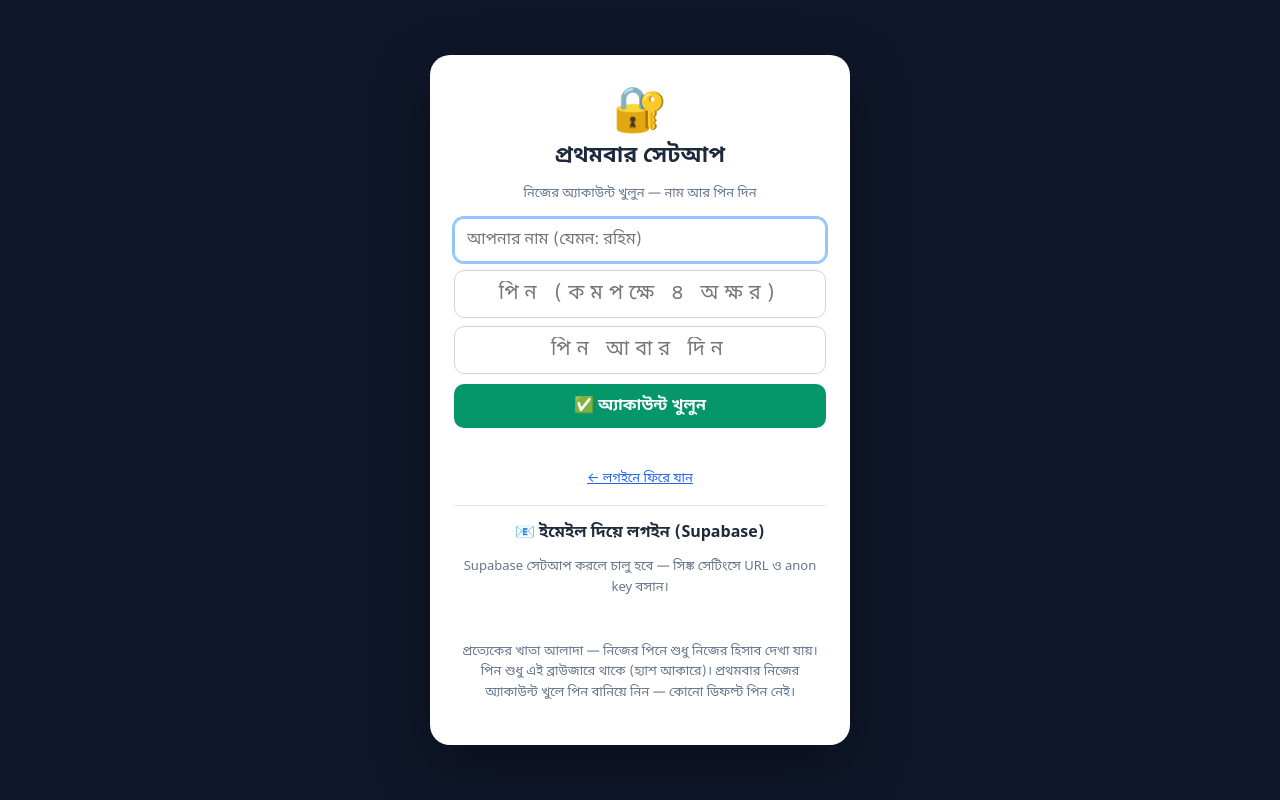
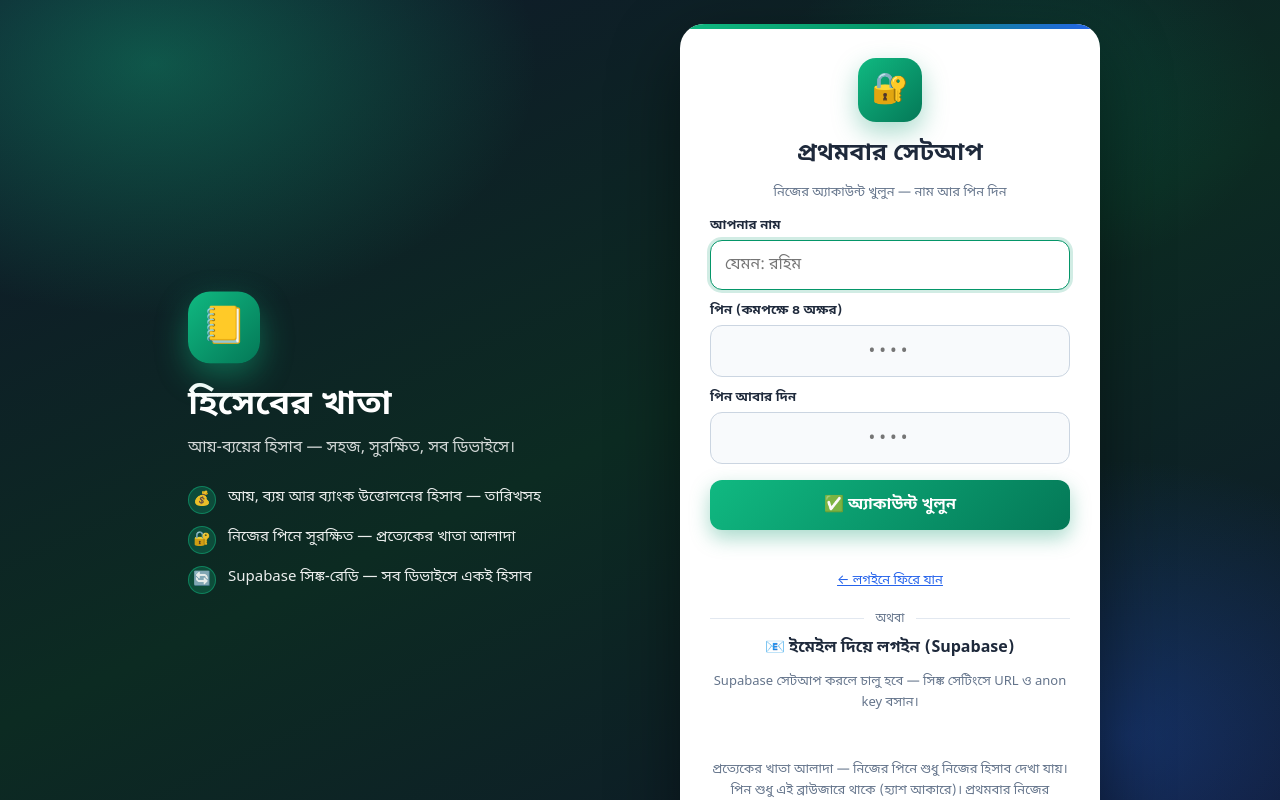
Before and after one commit to mazahar007/ajkerhiseb, a plain HTML site: page index.html in a window 1280 px wide. Drawn offline with Linux system fonts and the light colour scheme.

Commit message:
Redesign login page: full-page premium design with brand panel + gradient, split layout on desktop, stacked on mobile; login/signup/forgot-PIN behaviour unchanged

```diff
--- a/index.html
+++ b/index.html
@@ -132,18 +132,59 @@ footer{color:var(--muted);font-size:13px;text-align:center;margin-top:24px}
 .bottomnav a{display:flex;flex-direction:column;align-items:center;padding:8px 0 10px;color:#475569;text-decoration:none;cursor:pointer}
 .bottomnav a.active{color:var(--green);font-weight:700}
 .bottomnav .ic{font-size:18px;line-height:1.2}
-/* ---- Lock screen ---- */
+/* ---- Lock screen (full-page premium login) ---- */
 body.locked .app,body.locked .bottomnav{display:none}
-.lock-screen{position:fixed;inset:0;z-index:100;background:var(--navy);color:#fff;display:flex;align-items:center;justify-content:center;padding:20px;overflow-y:auto}
+.lock-screen{position:fixed;inset:0;z-index:100;color:#fff;display:flex;align-items:center;justify-content:center;padding:24px;overflow-y:auto;
+  background:
+    radial-gradient(640px 420px at 12% 8%, rgba(16,185,129,.38), transparent 60%),
+    radial-gradient(560px 460px at 88% 92%, rgba(37,99,235,.30), transparent 60%),
+    radial-gradient(420px 300px at 80% 12%, rgba(5,150,105,.22), transparent 60%),
+    linear-gradient(155deg,#0f172a 0%,#0c2b22 52%,#0f172a 100%)}
 .lock-screen[hidden]{display:none}
-.lock-card{background:#fff;color:var(--ink);border-radius:20px;padding:28px 24px;width:100%;max-width:420px;text-align:center;box-shadow:0 20px 60px rgba(0,0,0,.4);margin:auto}
-.lock-card h2{margin:0 0 6px;font-size:22px}
-.lock-card .lock-emoji{font-size:44px}
-.lock-card input{text-align:center;font-size:20px;letter-spacing:6px}
-.lock-card .btn{width:100%;margin-top:10px}
+.lock-wrap{position:relative;z-index:1;display:flex;align-items:center;width:100%;max-width:920px;margin:auto;animation:lockIn .45s ease}
+@keyframes lockIn{from{opacity:0;transform:translateY(10px)}to{opacity:1;transform:none}}
+.lock-brand{flex:1 1 auto;color:#fff;padding:36px 40px 36px 8px;display:flex;flex-direction:column;justify-content:center}
+.lock-logo{width:72px;height:72px;border-radius:22px;background:linear-gradient(135deg,#10b981,#047857);display:flex;align-items:center;justify-content:center;font-size:36px;box-shadow:0 12px 32px rgba(16,185,129,.45);margin-bottom:20px;animation:lockFloat 4s ease-in-out infinite}
+@keyframes lockFloat{0%,100%{transform:translateY(0)}50%{transform:translateY(-5px)}}
+.lock-brand h2{margin:0 0 8px;font-size:34px;line-height:1.2;color:#fff}
+.lock-brand .tag{font-size:16px;line-height:1.7;color:rgba(255,255,255,.82);margin:0 0 24px;max-width:340px}
+.lock-features{list-style:none;margin:0;padding:0;display:grid;gap:12px}
+.lock-features li{display:flex;gap:12px;align-items:flex-start;font-size:15px;line-height:1.5;color:rgba(255,255,255,.92)}
+.lock-features .fi{flex:0 0 28px;width:28px;height:28px;border-radius:50%;background:rgba(16,185,129,.25);border:1px solid rgba(16,185,129,.5);display:flex;align-items:center;justify-content:center;font-size:14px}
+.lock-card{flex:0 0 420px;background:#fff;color:var(--ink);border-radius:24px;padding:34px 30px 28px;text-align:center;box-shadow:0 24px 70px rgba(0,0,0,.45);position:relative;overflow:hidden}
+.lock-card::before{content:"";position:absolute;top:0;left:0;right:0;height:5px;background:linear-gradient(90deg,#10b981,#059669,#2563eb)}
+.lock-card h2{margin:0 0 6px;font-size:24px}
+.lock-card .lock-emoji{width:64px;height:64px;border-radius:18px;background:linear-gradient(135deg,#10b981,#047857);display:flex;align-items:center;justify-content:center;font-size:30px;margin:0 auto 16px;box-shadow:0 10px 26px rgba(5,150,105,.35)}
+.lock-field{text-align:left;margin-top:12px}
+.lock-field label{font-size:13px;font-weight:600;color:var(--ink);display:block;margin-bottom:6px}
+.lock-card input{width:100%;padding:13px 14px;border:1.5px solid #cbd5e1;border-radius:12px;font:inherit;background:#f8fafc;color:var(--ink);font-size:16px}
+.lock-card input:focus{outline:none;border-color:#059669;box-shadow:0 0 0 3px rgba(5,150,105,.18);background:#fff}
+#lockName,#acctName{text-align:left;font-size:16px;letter-spacing:0}
+#lockPass{text-align:center;font-size:20px;letter-spacing:6px}
+#acctPin1,#acctPin2{text-align:center;font-size:18px;letter-spacing:4px}
+#lockEmail,#lockEmailPass{text-align:left;font-size:15px;letter-spacing:0}
+#lockEmailBox{margin-top:4px;padding-top:4px;text-align:left}
+.lock-card .btn{width:100%;margin-top:16px;padding:14px;border-radius:12px;font-size:16px;background:linear-gradient(135deg,#10b981,#047857);box-shadow:0 8px 20px rgba(5,150,105,.35)}
+.lock-card .btn:hover{background:linear-gradient(135deg,#059669,#065f46)}
+.lock-card .btn:active{transform:translateY(1px)}
+.lock-card .btn:disabled{opacity:.6;box-shadow:none}
+.lock-card .btn.blue{background:linear-gradient(135deg,#3b82f6,#1d4ed8);box-shadow:0 8px 20px rgba(37,99,235,.3)}
+.lock-card .btn.ghost{background:#fff;border:1.5px solid #cbd5e1;color:var(--ink);box-shadow:none}
 .lock-link{background:none;border:0;color:var(--blue);font-size:13px;margin-top:12px;text-decoration:underline;cursor:pointer}
+.lock-link:hover{color:#1d4ed8}
 .lock-err{color:var(--red);font-size:14px;min-height:20px;margin-top:8px}
-.lock-note{font-size:13px;color:var(--muted);margin-top:10px;line-height:1.6}
+.lock-note{font-size:13px;color:var(--muted);margin-top:14px;line-height:1.6}
+.lock-divider{display:flex;align-items:center;gap:12px;margin:20px 0 0;color:var(--muted);font-size:12px}
+.lock-divider::before,.lock-divider::after{content:"";flex:1;height:1px;background:var(--line)}
+@media(max-width:860px){
+  .lock-screen{padding:16px}
+  .lock-wrap{flex-direction:column;max-width:440px}
+  .lock-brand{padding:4px 4px 0;text-align:center;align-items:center}
+  .lock-brand h2,.lock-brand .tag,.lock-features{display:none}
+  .lock-logo{width:56px;height:56px;font-size:28px;border-radius:16px;margin-bottom:14px}
+  .lock-card{flex:1 1 auto;width:100%;padding:28px 20px 24px;border-radius:20px}
+}
+@media(prefers-reduced-motion:reduce){.lock-logo{animation:none}.lock-wrap{animation:none}}
 .acct-btn{width:100%;text-align:left;padding:12px 16px;font-weight:600}
 .acct-btn:hover{background:#f1f5f9}
 /* ---- Dashboard (Shad POS style: period pills + date + range + calendar) ---- */
@@ -449,34 +490,46 @@ body.locked .app,body.locked .bottomnav{display:none}
 
 <!-- ===== লক স্ক্রিন (লগইন) — পাসকোড + Supabase ইমেইল লগইন ===== -->
 <div class="lock-screen" id="lockScreen" hidden>
-  <div class="lock-card">
+  <div class="lock-wrap">
+    <div class="lock-brand">
+      <div class="lock-logo">📒</div>
+      <h2>হিসেবের খাতা</h2>
+      <p class="tag">আয়-ব্যয়ের হিসাব — সহজ, সুরক্ষিত, সব ডিভাইসে।</p>
+      <ul class="lock-features">
+        <li><span class="fi">💰</span><span>আয়, ব্যয় আর ব্যাংক উত্তোলনের হিসাব — তারিখসহ</span></li>
+        <li><span class="fi">🔐</span><span>নিজের পিনে সুরক্ষিত — প্রত্যেকের খাতা আলাদা</span></li>
+        <li><span class="fi">🔄</span><span>Supabase সিঙ্ক-রেডি — সব ডিভাইসে একই হিসাব</span></li>
+      </ul>
+    </div>
+    <div class="lock-card">
     <div class="lock-emoji">🔐</div>
     <h2 id="lockTitle">হিসেবের খাতা</h2>
     <p class="note" id="lockSub">নাম আর পিন দিয়ে লগইন করুন</p>
     <div id="lockLoginBox">
-      <input id="lockName" type="text" placeholder="অ্যাকাউন্টের নাম" maxlength="40" autocomplete="off" style="letter-spacing:0;font-size:16px;text-align:left">
-      <input id="lockPass" type="password" inputmode="numeric" autocomplete="current-password" placeholder="পিন" maxlength="32" style="margin-top:8px">
+      <div class="lock-field"><label for="lockName">অ্যাকাউন্টের নাম</label><input id="lockName" type="text" placeholder="যেমন: mazahar" maxlength="40" autocomplete="off"></div>
+      <div class="lock-field"><label for="lockPass">পিন</label><input id="lockPass" type="password" inputmode="numeric" autocomplete="current-password" placeholder="••••" maxlength="32"></div>
       <button class="btn" id="lockBtn" type="button">🔓 লগইন</button>
       <div class="lock-err" id="lockErr"></div>
       <button class="lock-link" id="forgotPass" type="button">পিন ভুলে গেছেন?</button>
       <button class="lock-link" id="gotoSignup" type="button" style="display:block;margin:8px auto 0">➕ নতুন অ্যাকাউন্ট খুলুন</button>
     </div>
     <div id="acctCreateBox" hidden>
-      <input id="acctName" type="text" placeholder="আপনার নাম (যেমন: রহিম)" maxlength="40" autocomplete="off" style="letter-spacing:0;font-size:16px;text-align:left">
-      <input id="acctPin1" type="password" inputmode="numeric" autocomplete="new-password" placeholder="পিন (কমপক্ষে ৪ অক্ষর)" maxlength="32" style="margin-top:8px">
-      <input id="acctPin2" type="password" inputmode="numeric" autocomplete="new-password" placeholder="পিন আবার দিন" maxlength="32" style="margin-top:8px">
+      <div class="lock-field"><label for="acctName">আপনার নাম</label><input id="acctName" type="text" placeholder="যেমন: রহিম" maxlength="40" autocomplete="off"></div>
+      <div class="lock-field"><label for="acctPin1">পিন (কমপক্ষে ৪ অক্ষর)</label><input id="acctPin1" type="password" inputmode="numeric" autocomplete="new-password" placeholder="••••" maxlength="32"></div>
+      <div class="lock-field"><label for="acctPin2">পিন আবার দিন</label><input id="acctPin2" type="password" inputmode="numeric" autocomplete="new-password" placeholder="••••" maxlength="32"></div>
       <button class="btn" id="acctCreateBtn" type="button">✅ অ্যাকাউন্ট খুলুন</button>
       <div class="lock-err" id="acctCreateErr"></div>
       <button class="lock-link" id="acctCreateBack" type="button">← লগইনে ফিরে যান</button>
     </div>
-    <div id="lockEmailBox" style="margin-top:16px;border-top:1px solid var(--line);padding-top:14px;text-align:left">
+    <div class="lock-divider"><span>অথবা</span></div>
+    <div id="lockEmailBox">
       <div style="font-weight:700;text-align:center">📧 ইমেইল দিয়ে লগইন (Supabase)</div>
       <p class="note" id="lockEmailNote" style="text-align:center">Supabase সেটআপ করলে চালু হবে — সিঙ্ক সেটিংসে URL ও anon key বসান।</p>
       <div id="lockEmailForm" hidden>
         <label>ইমেইল</label>
-        <input id="lockEmail" type="email" placeholder="you@example.com" style="letter-spacing:0;font-size:15px;text-align:left">
+        <input id="lockEmail" type="email" placeholder="you@example.com">
         <label style="margin-top:8px">পাসওয়ার্ড</label>
-        <input id="lockEmailPass" type="password" placeholder="••••••••" style="letter-spacing:0;font-size:15px">
+        <input id="lockEmailPass" type="password" placeholder="••••••••">
         <div style="display:flex;gap:8px;margin-top:10px">
           <button class="btn blue" id="emailSignIn" type="button" style="flex:1">সাইন ইন</button>
           <button class="btn ghost" id="emailSignUp" type="button" style="flex:1">নতুন অ্যাকাউন্ট</button>
@@ -485,6 +538,7 @@ body.locked .app,body.locked .bottomnav{display:none}
       <div class="lock-err" id="lockEmailErr" style="text-align:center"></div>
     </div>
     <p class="lock-note">প্রত্যেকের খাতা আলাদা — নিজের পিনে শুধু নিজের হিসাব দেখা যায়। পিন শুধু এই ব্রাউজারে থাকে (হ্যাশ আকারে)। প্রথমবার নিজের অ্যাকাউন্ট খুলে পিন বানিয়ে নিন — কোনো ডিফল্ট পিন নেই।</p>
+    </div>
   </div>
 </div>
 <script>
```
Also changed, not shown: 1 other file.
